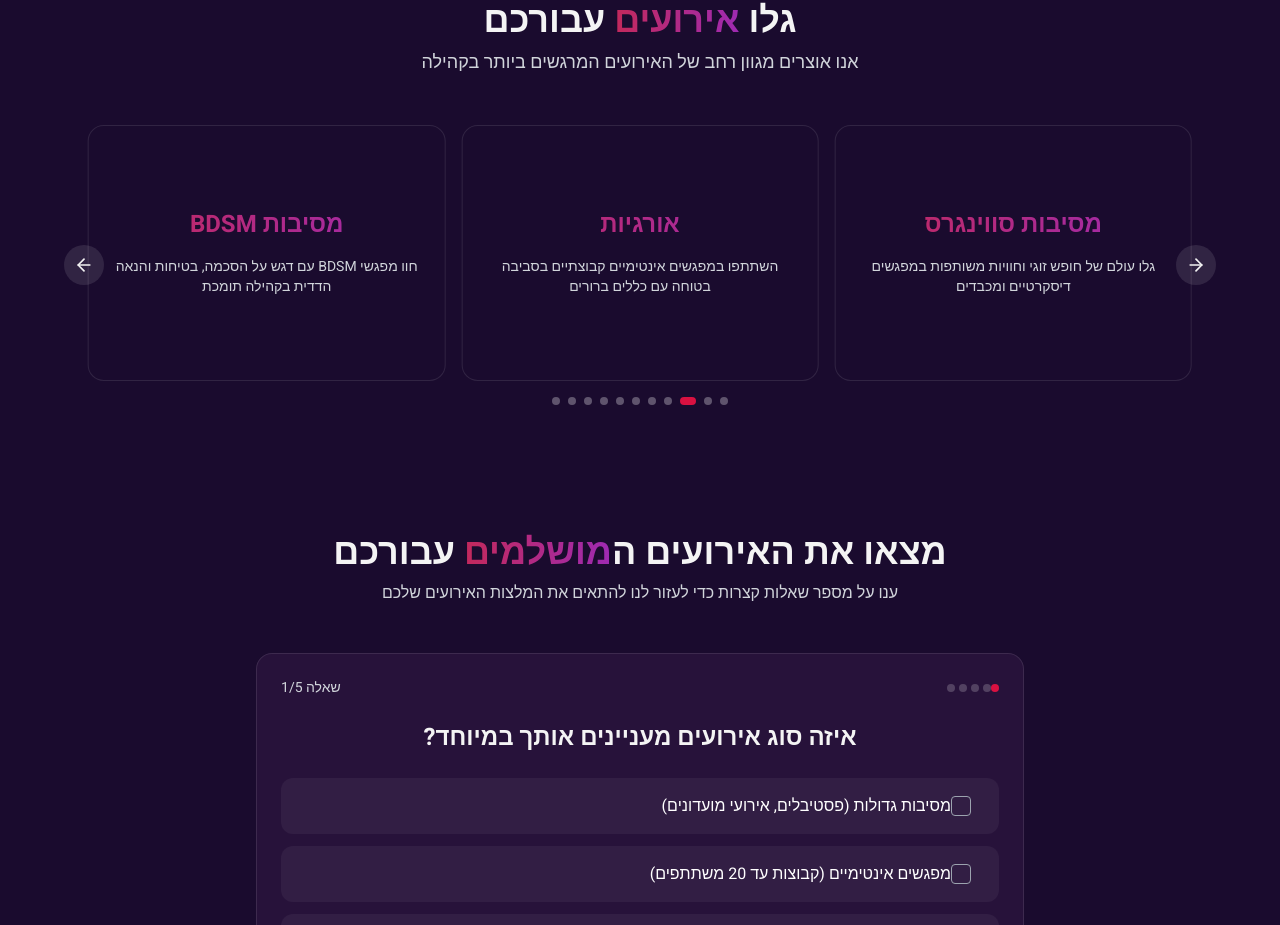
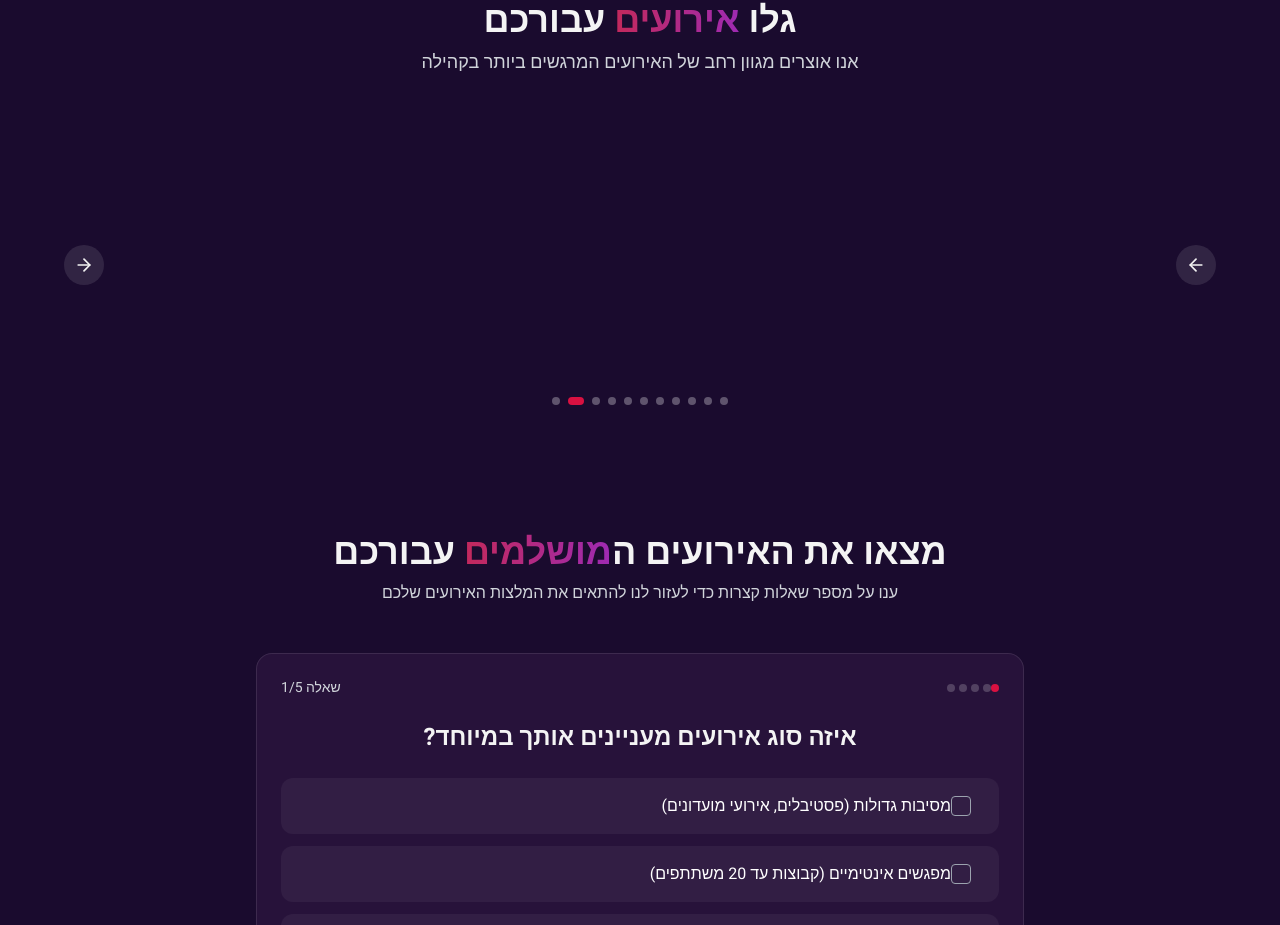
Before and after one commit to FreeloEvents/freelo-landing-spark, a React (Vite) app: page / in a window 1280 px wide. Shown: the part 2535-3460 px from the top of the page. Built offline with nearby package versions, Linux system fonts and the light colour scheme.

Commit message:
Fix carousel RTL direction
Ensures carousel arrows and movement directions match Hebrew (right-to-left) layout.

```diff
--- a/src/components/EventCarousel.tsx
+++ b/src/components/EventCarousel.tsx
@@ -87,22 +87,27 @@ const EventCarousel: React.FC = () => {
 
     if (autoplay) {
       interval = setInterval(() => {
-        setCurrentIndex((prevIndex) => (prevIndex + 1) % (events.length - visibleCards + 1));
+        // For RTL, we need to go backward in the array to appear moving forward
+        setCurrentIndex((prevIndex) =>
+          prevIndex <= 0 ? events.length - visibleCards : prevIndex - 1
+        );
       }, 3000);
     }
 
     return () => clearInterval(interval);
   }, [autoplay, events.length, visibleCards]);
 
+  // In RTL, "next" means going left (decreasing index)
   const nextSlide = () => {
     setCurrentIndex((prevIndex) =>
-      prevIndex >= events.length - visibleCards ? 0 : prevIndex + 1
+      prevIndex <= 0 ? events.length - visibleCards : prevIndex - 1
     );
   };
 
+  // In RTL, "previous" means going right (increasing index)
   const prevSlide = () => {
     setCurrentIndex((prevIndex) =>
-      prevIndex <= 0 ? events.length - visibleCards : prevIndex - 1
+      prevIndex >= events.length - visibleCards ? 0 : prevIndex + 1
     );
   };
 
@@ -137,7 +142,7 @@ const EventCarousel: React.FC = () => {
         <div className="overflow-hidden">
           <div
             className="flex transition-transform duration-500 ease-in-out"
-            style={{ transform: `translateX(${currentIndex * (100 / visibleCards)}%)` }}
+            style={{ transform: `translateX(-${currentIndex * (100 / visibleCards)}%)` }}
           >
             {events.map((event, index) => (
               <div
@@ -160,18 +165,19 @@ const EventCarousel: React.FC = () => {
           </div>
         </div>
 
+        {/* In RTL, the buttons and arrow icons are flipped */}
         <button
-          onClick={prevSlide}
-          className="absolute left-0 top-1/2 -translate-y-1/2 w-10 h-10 rounded-full bg-white/10 flex items-center justify-center hover:bg-white/20 transition-all z-10"
-          aria-label="האירוע הקודם"
+          onClick={nextSlide}
+          className="absolute right-0 top-1/2 -translate-y-1/2 w-10 h-10 rounded-full bg-white/10 flex items-center justify-center hover:bg-white/20 transition-all z-10"
+          aria-label="האירוע הבא"
         >
           <ArrowLeft className="w-5 h-5" />
         </button>
 
         <button
-          onClick={nextSlide}
-          className="absolute right-0 top-1/2 -translate-y-1/2 w-10 h-10 rounded-full bg-white/10 flex items-center justify-center hover:bg-white/20 transition-all z-10"
-          aria-label="האירוע הבא"
+          onClick={prevSlide}
+          className="absolute left-0 top-1/2 -translate-y-1/2 w-10 h-10 rounded-full bg-white/10 flex items-center justify-center hover:bg-white/20 transition-all z-10"
+          aria-label="האירוע הקודם"
         >
           <ArrowRight className="w-5 h-5" />
         </button>
```
